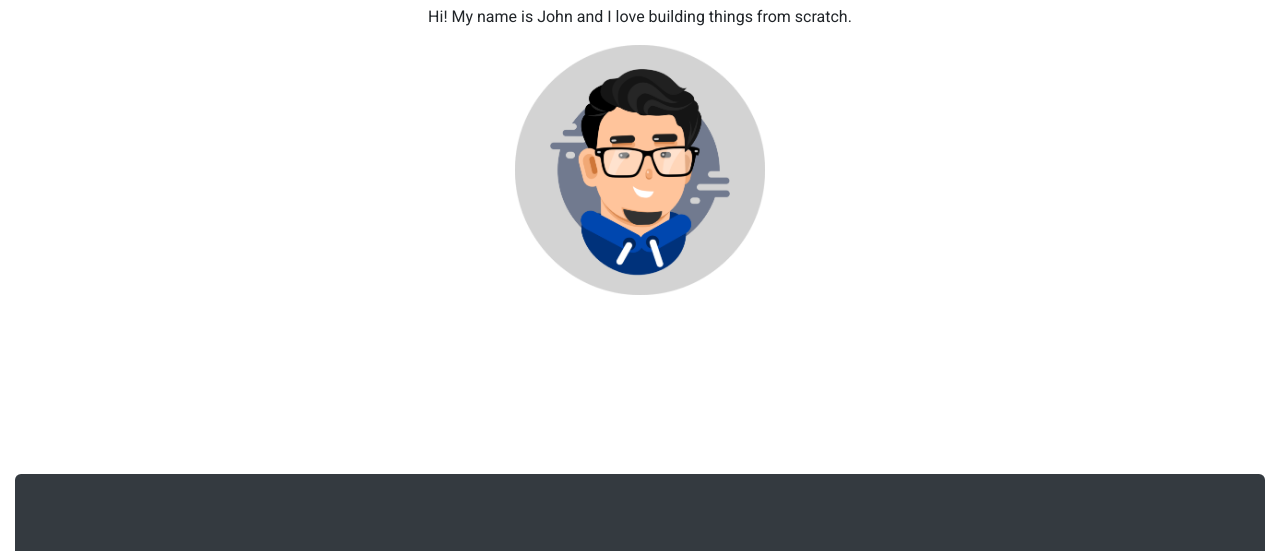
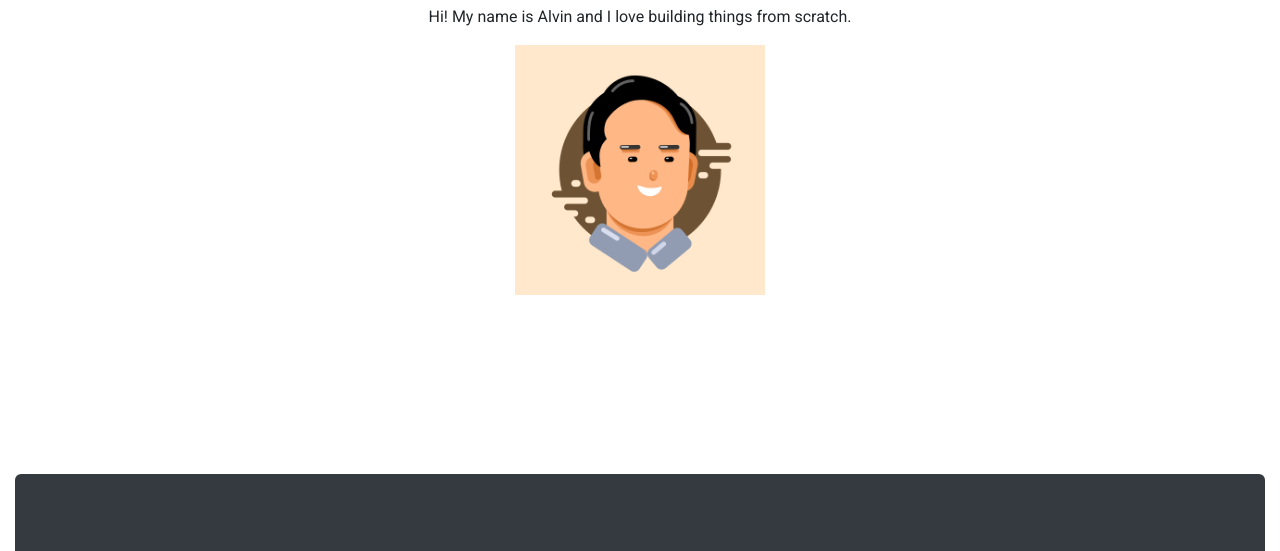
Before and after one commit to alvinrayestiva/portfolio, a plain HTML site: page index.html in a window 1280 px wide. Shown: the part 246-797 px from the top of the page. Drawn offline with nearby package versions, Linux system fonts and the light colour scheme.

Commit message:
Replaced image

```diff
--- a/index.html
+++ b/index.html
@@ -4,7 +4,7 @@
 		<!-- Required meta tags -->
 		<meta charset="utf-8" />
 		<meta name="viewport" content="width=device-width, initial-scale=1" />
-		<title>John Doe | Web Developer Portfolio</title>
+		<title>Alvin Ray Estiva | Web Developer Portfolio</title>
 
 		<!-- fonts -->
 		<link rel="preconnect" href="https://fonts.gstatic.com" />
@@ -51,8 +51,8 @@
 		<div class="container-fluid">
 			<section class="jumbotron text-center mt-5" id="landing">
 				<h1>Full Stack Web Developer</h1>
-				<p>Hi! My name is John and I love building things from scratch.</p>
-				<img id="profile" src="images/me.png" class="img-fluid" />
+				<p>Hi! My name is Alvin and I love building things from scratch.</p>
+				<img id="profile" src="images/alvin.jpg" class="img-fluid" />
 			</section>
 			<!-- end landing -->
 
```
Also changed, not shown: images/alvin.jpg (added).
